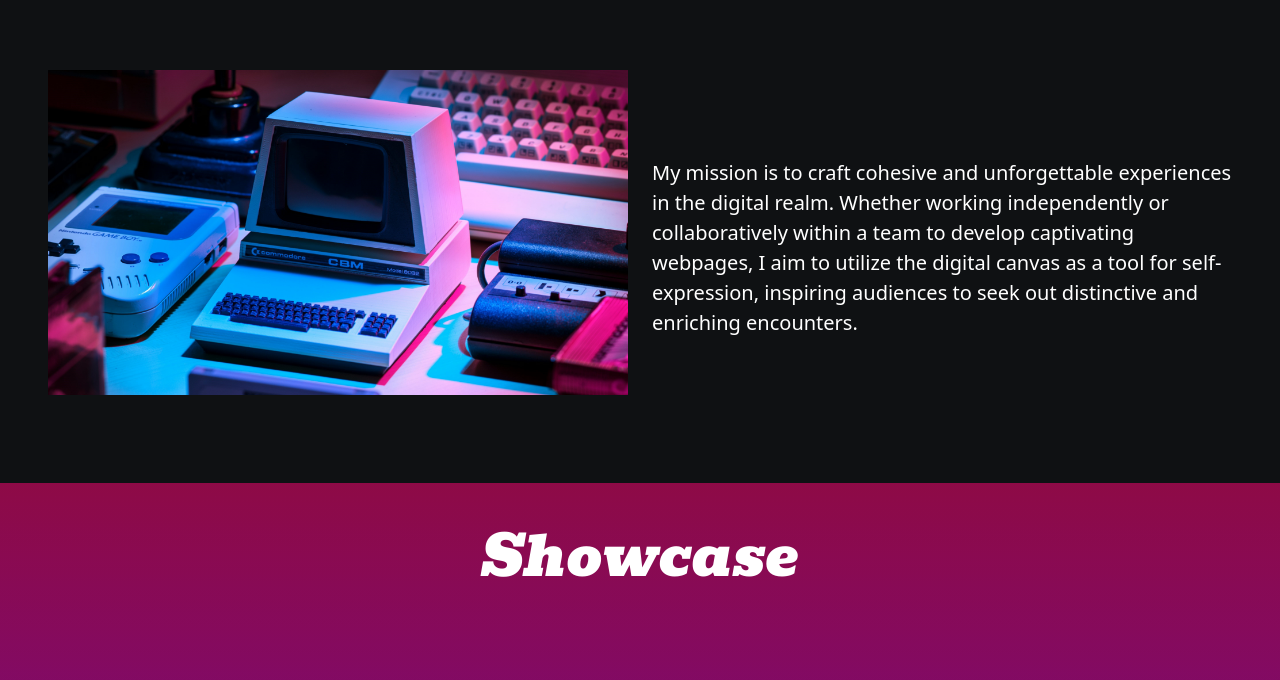
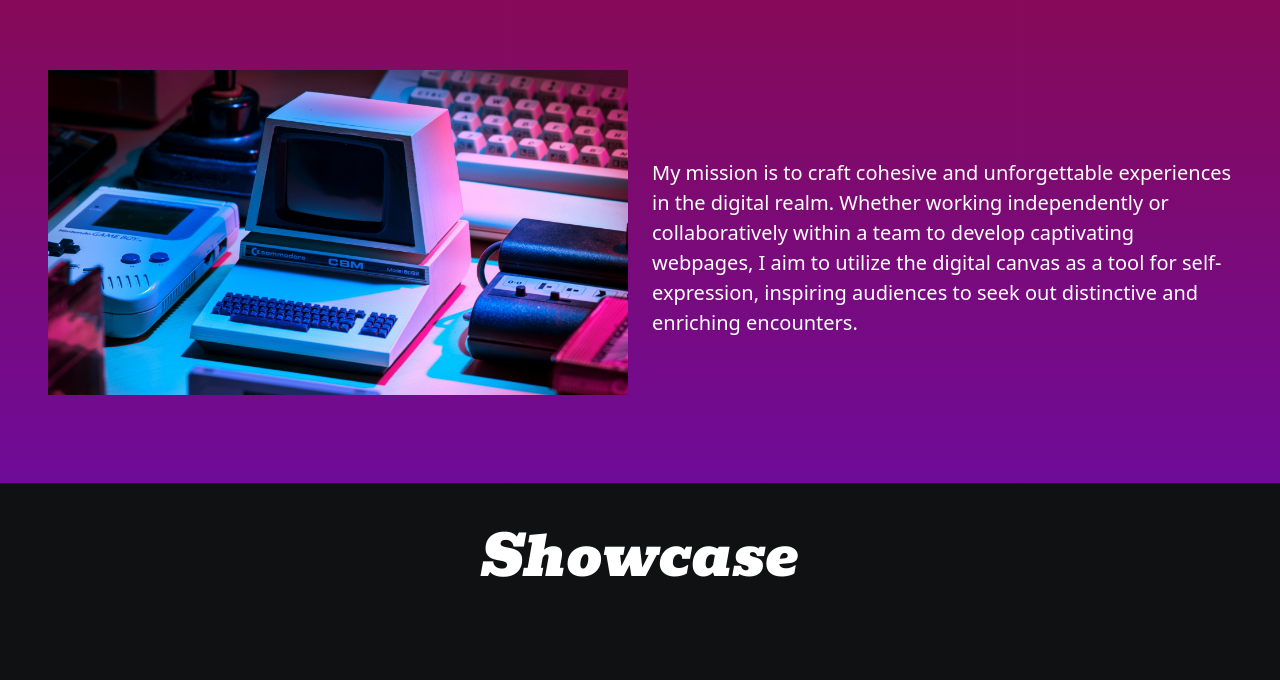
Before and after one commit to mrodriguez956/Michael-Rodriguez-Portfolio, a plain HTML site: page index.html in a window 1280 px wide. Shown: the part 688-1368 px from the top of the page. Drawn offline with nearby package versions, Linux system fonts and the light colour scheme.

Commit message:
Update style.css

```diff
--- a/style.css
+++ b/style.css
@@ -9,7 +9,7 @@
 }
 
 
-#showcase-section,#skills-section
+#skills-section,#mission-section
 {
 
   background-image: linear-gradient(rgba(0, 0, 0, .2), rgba(0, 0, 0, .2)),linear-gradient(#b10c58, #8a0ebe);
@@ -19,7 +19,7 @@
 }
 
 
-#contact-section,#mission-section
+#contact-section,#showcase-section
 {
   background-color: #0f1113;
 
```
